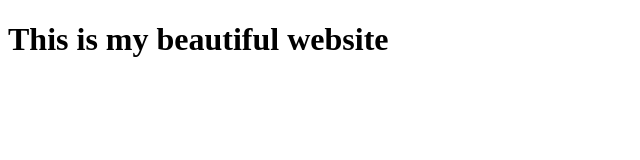
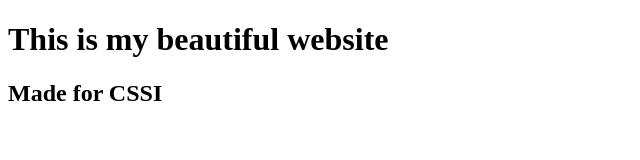
Before and after one commit to shubik22/shubik22.github.io, a plain HTML site: page index.html in a window 1280 px wide. Shown: the whole page, without its empty margins (0-640 px from the left). Drawn offline with Linux system fonts and the light colour scheme.

Commit message:
Add second message

```diff
--- a/index.html
+++ b/index.html
@@ -5,5 +5,6 @@
 </head>
 <body>
   <h1>This is my beautiful website</h1>
+  <h2>Made for CSSI</h2>
 </body>
 </html>
```
